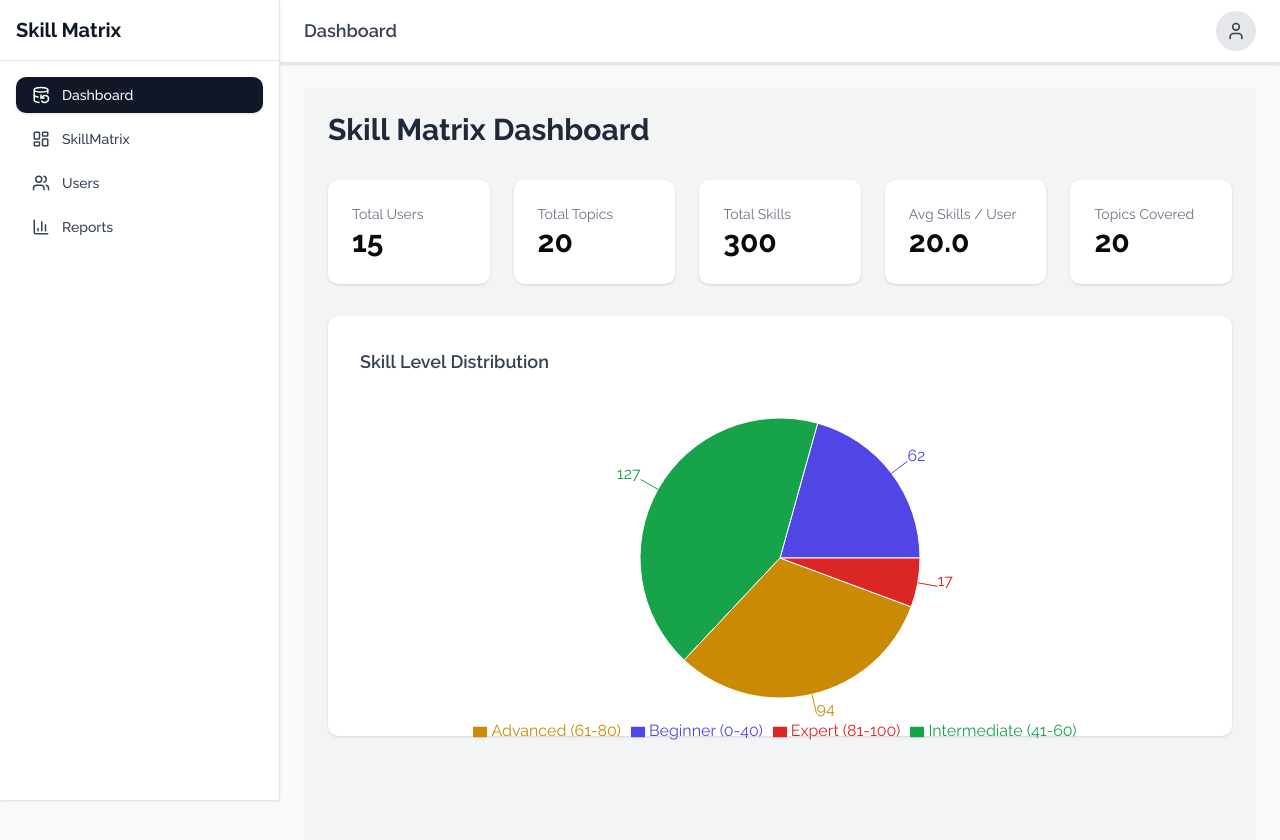
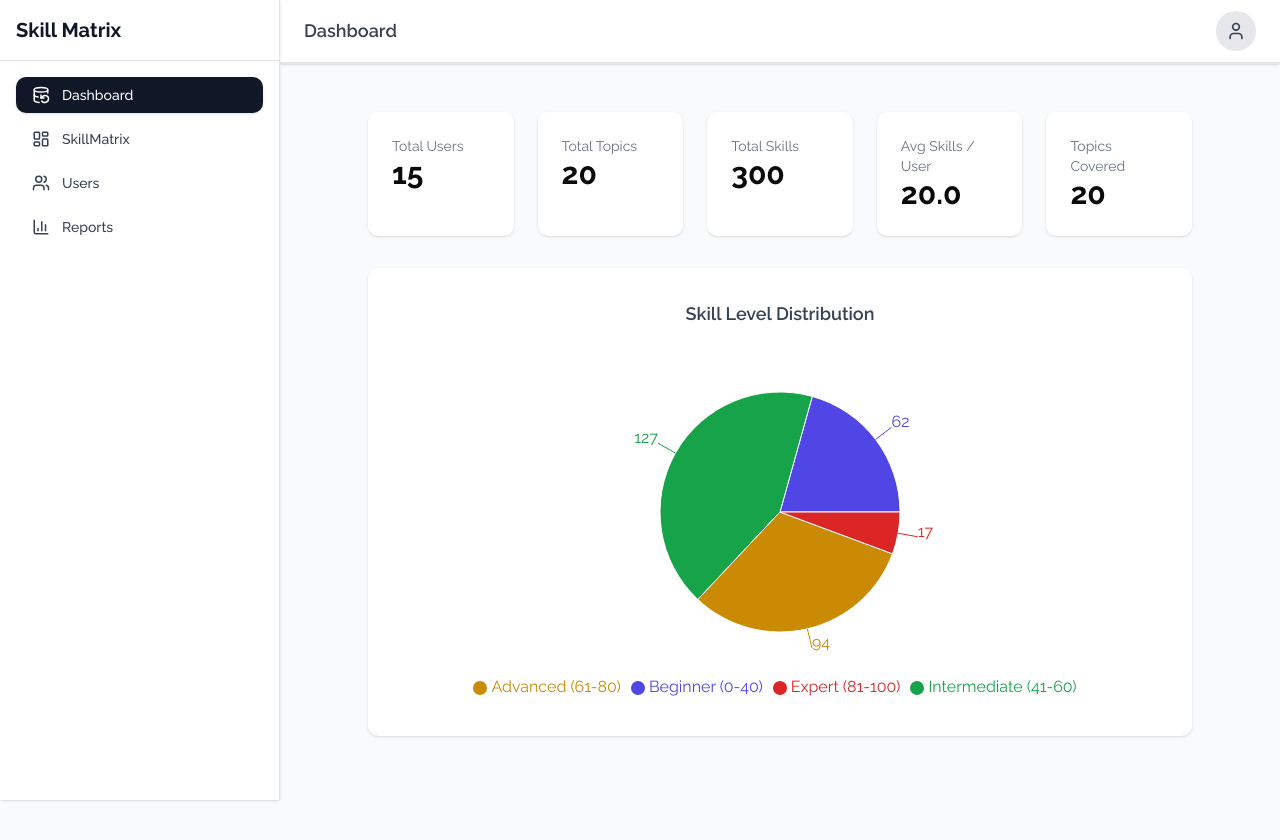
Before and after one commit to Gaurav-jha123/dep-incubation-mcp-docs, a React (Vite) app: page /dashboard in a window 1280 px wide. Shown: the top 840 px of the page. Built offline with nearby package versions, Linux system fonts and the light colour scheme; sample sign-in values are in the browser's storage.

Commit message:
fix: fixed dashboard layout

```diff
--- a/src/features/dashboard/dashboard.tsx
+++ b/src/features/dashboard/dashboard.tsx
@@ -1,14 +1,7 @@
 import skillMatrix from "@/mocks/skillMatrix";
-import {
-  PieChart,
-  Pie,
-  Tooltip,
-  ResponsiveContainer,
-  Legend
-} from "recharts";
+import { PieChart, Pie, Tooltip, ResponsiveContainer, Legend } from "recharts";
 
 const Dashboard = () => {
-
   /* totals */
   const totalUsers = skillMatrix.users.length;
   const totalTopics = skillMatrix.topics.length;
@@ -20,45 +13,38 @@ const Dashboard = () => {
     { name: "Beginner (0-40)", min: 0, max: 40 },
     { name: "Intermediate (41-60)", min: 41, max: 60 },
     { name: "Advanced (61-80)", min: 61, max: 80 },
-    { name: "Expert (81-100)", min: 81, max: 100 }
+    { name: "Expert (81-100)", min: 81, max: 100 },
   ];
 
   /* chart colors */
-  const colors = [
-    "#4f46e5",
-    "#16a34a",
-    "#ca8a04",
-    "#dc2626"
-  ];
+  const colors = ["#4f46e5", "#16a34a", "#ca8a04", "#dc2626"];
 
   /* prepare pie chart data */
   const chartData = ranges.map((range, index) => {
-
     const count = skillMatrix.skills.filter(
-      (skill) =>
-        skill.value >= range.min &&
-        skill.value <= range.max
+      (skill) => skill.value >= range.min && skill.value <= range.max,
     ).length;
 
     return {
       name: range.name,
       value: count,
-      fill: colors[index]
+      fill: colors[index],
     };
-
   });
 
   return (
-    <div className="p-6 space-y-8 bg-gray-100 min-h-screen">
-
-      {/* Title */}
-      <h1 className="text-3xl font-bold text-gray-800">
-        Skill Matrix Dashboard
-      </h1>
-
+    <div className="p-6 space-y-8 min-h-screen w-full max-w-[1920px] mx-auto xl:px-16 2xl:px-32 3xl:max-w-[3000px] 3xl:px-64">
       {/* KPI cards */}
-      <div className="grid grid-cols-5 gap-6">
-
+      <div
+        className="grid gap-6
+          grid-cols-1
+          sm:grid-cols-2
+          md:grid-cols-3
+          lg:grid-cols-4
+          xl:grid-cols-5
+          3xl:grid-cols-5
+          w-full"
+      >
         <div className="bg-white p-6 rounded-lg shadow">
           <p className="text-gray-500 text-sm">Total Users</p>
           <h2 className="text-3xl font-bold">{totalUsers}</h2>
@@ -83,37 +69,45 @@ const Dashboard = () => {
           <p className="text-gray-500 text-sm">Topics Covered</p>
           <h2 className="text-3xl font-bold">{totalTopics}</h2>
         </div>
-
       </div>
 
       {/* Pie Chart */}
-      <div className="bg-white rounded-lg shadow p-8 h-[420px]">
-
-        <h2 className="text-lg font-semibold text-gray-700 mb-4">
+      <div className="bg-white rounded-lg shadow p-4 sm:p-8 flex flex-col w-full mx-auto max-w-full">
+        <div className="w-full flex flex-col items-center">
+          <h2 className="text-lg font-semibold text-gray-700 mb-4 text-center w-full">
             Skill Level Distribution
           </h2>
-
-        <ResponsiveContainer width="100%" height="100%">
-
+        </div>
+        <div className="flex flex-col lg:flex-row items-center justify-center w-full gap-8">
+          <div className="flex items-center justify-center w-full">
+            <ResponsiveContainer
+              width={"100%"}
+              height={360}
+              minWidth={240}
+              minHeight={240}
+            >
               <PieChart>
-
                 <Pie
                   data={chartData}
                   dataKey="value"
                   nameKey="name"
-              outerRadius={140}
+                  outerRadius={120}
                   label
+                  cx="50%"
+                  cy="50%"
                 />
-
                 <Tooltip />
-            <Legend />
-
+                <Legend
+                  layout="horizontal"
+                  align="center"
+                  verticalAlign="bottom"
+                  iconType="circle"
+                />
               </PieChart>
-
             </ResponsiveContainer>
-
           </div>
-
+        </div>
+      </div>
     </div>
   );
 };
```
Lines whose indentation alone changed are shown as unchanged.
